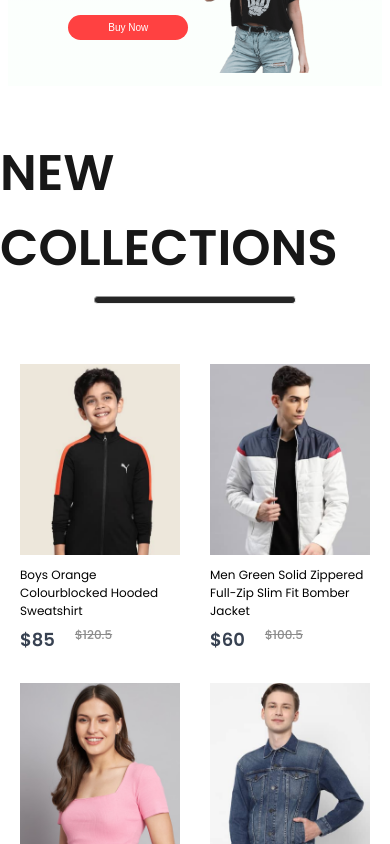
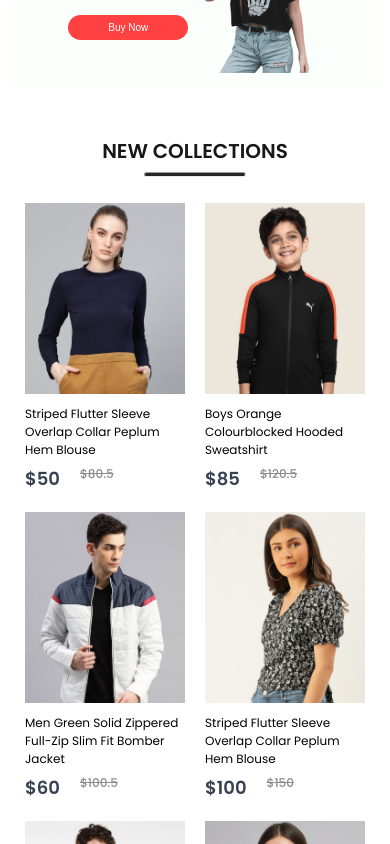
Before and after one commit to OliE99/E-Commerce-Web-App, a React (Create React App) app in the folder front-end/: page / in a window 390 px wide. Shown: the part 1800-2644 px from the top of the page. Built offline with nearby package versions, Linux system fonts and the light colour scheme.

Commit message:
Update NewCollections.css

```diff
--- a/front-end/src/Components/NewCollections/NewCollections.css
+++ b/front-end/src/Components/NewCollections/NewCollections.css
@@ -27,5 +27,52 @@
 }
 
 @media(max-width:1280px){
+    .new-collections h1{
+        font-size: 40px;
+    }
+    .new-collections hr{
+        width: 160px;
+        height: 4px;
+    }
+    .collections{
+        gap: 20px;
+        margin-top: 30px;
+    }
+}
 
+@media(max-width:1024px){
+    .new-collections h1{
+        font-size: 30px;
+    }
+    .new-collections hr{
+        width: 120px;
+        height: 3px;
+    }
+    .collections{
+        gap: 15px;
+        margin-top: 20px;
+    }
 }
+
+@media(max-width:800px){
+    .new-collections{
+        gap: 6px;
+    }
+    .new-collections h1{
+        font-size: 20px;
+    }
+    .new-collections hr{
+        width: 100px;
+    }
+    .collections{
+        gap: 5px;
+    }
+}
+
+@media(max-width:500px){
+    .collections{
+        display: grid;
+        grid-template-columns: 1fr 1fr;
+        gap: 20px;
+    }
+}
```
